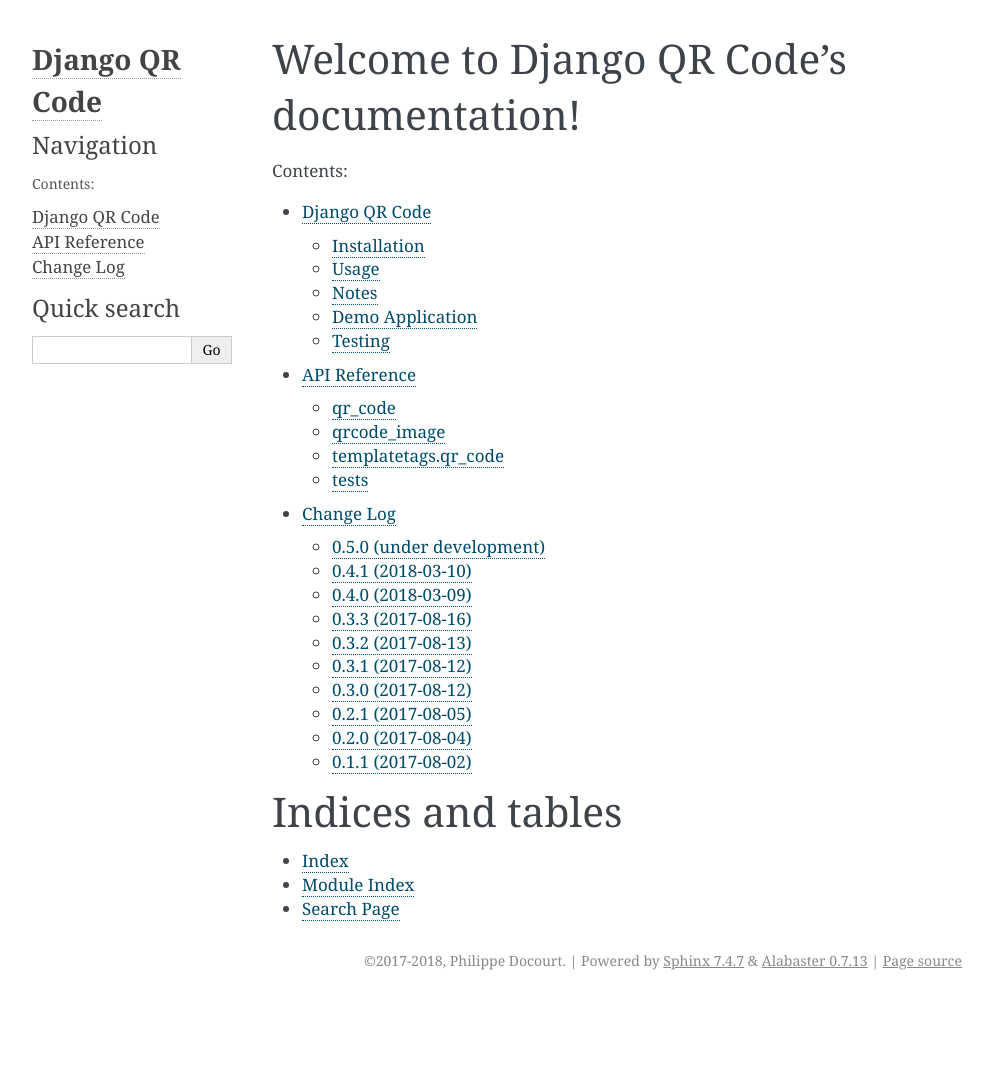
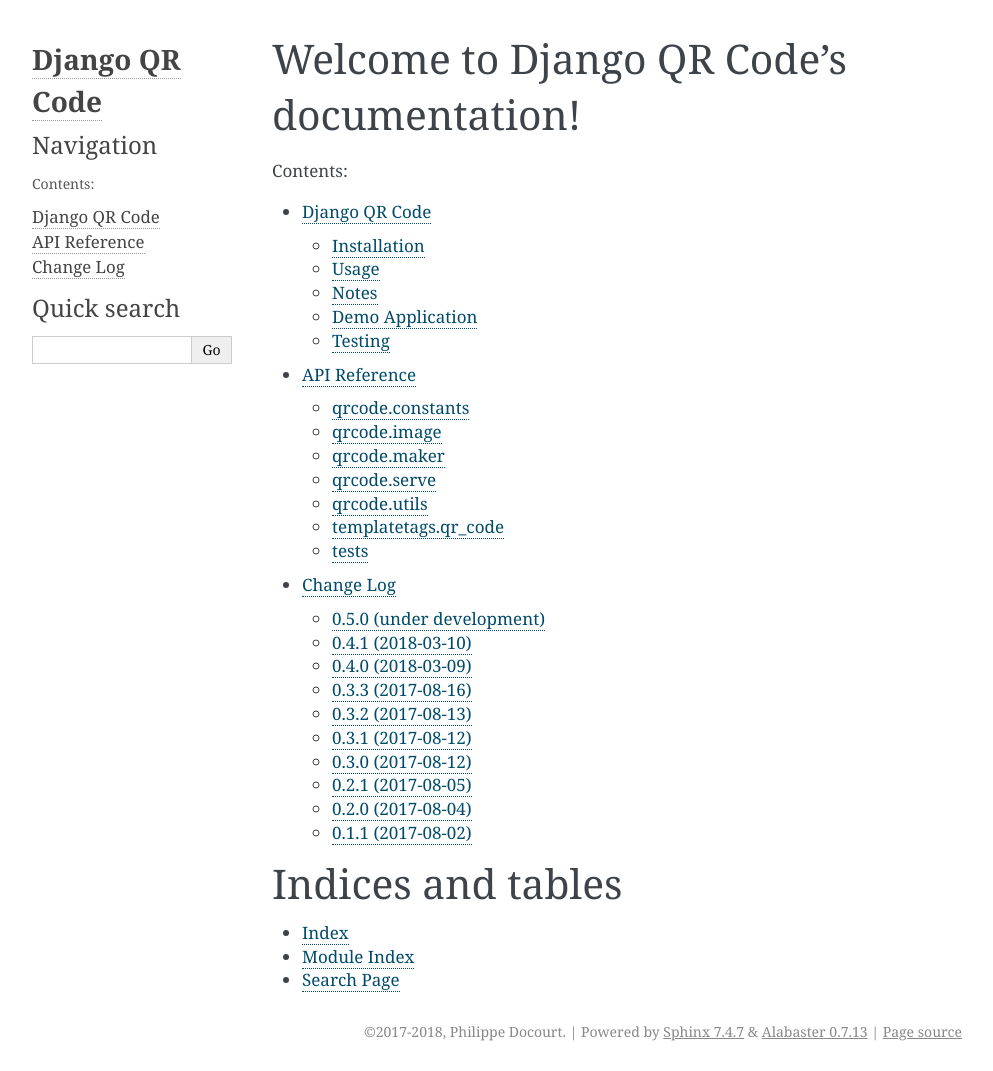
Before and after one commit to dprog-philippe-docourt/django-qr-code, a Sphinx documentation site: the page built from docs/index.rst, in a window 1280 px wide. Shown: the whole page, without its empty margins (148-1141 px from the left). Built offline with Sphinx 7.4.7, drawn with Linux system fonts in a browser that asks for light colours; before the commit the page ends 1000 px from its top, so only the background shows below that.

Commit message:
Update API doc

```diff
--- a/docs/pages/api.rst
+++ b/docs/pages/api.rst
@@ -1,18 +1,41 @@
 API Reference
 =============
 
-qr_code
+
+qrcode.constants
 -------
 
-.. automodule:: qr_code.qr_code
+.. automodule:: qr_code.qrcode.constants
    :members:
 
 
-qrcode_image
+qrcode.image
 ------------
 
-.. automodule:: qr_code.qrcode_image
+.. automodule:: qr_code.qrcode.image
    :members:
+
+
+qrcode.maker
+-------
+
+.. automodule:: qr_code.qrcode.maker
+   :members:
+
+
+qrcode.serve
+-------
+
+.. automodule:: qr_code.qrcode.serve
+   :members:
+
+
+qrcode.utils
+-------
+
+.. automodule:: qr_code.qrcode.utils
+   :members:
+
 
 templatetags.qr_code
 --------------------
```
